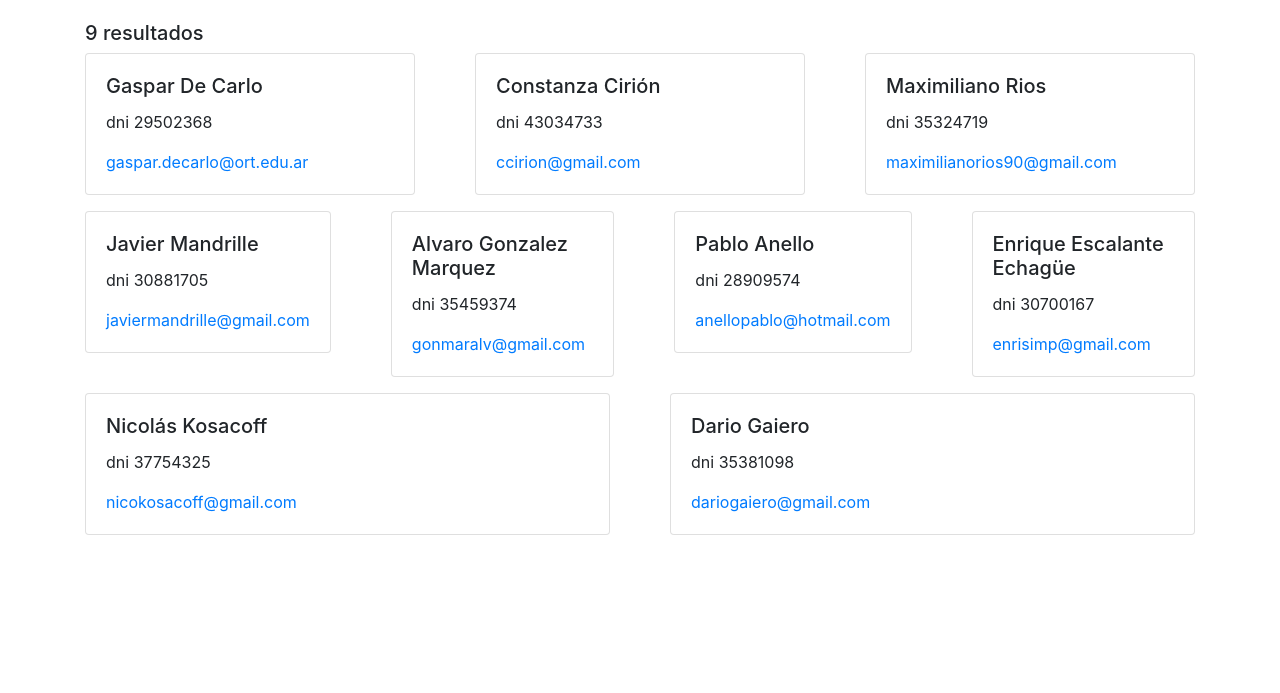
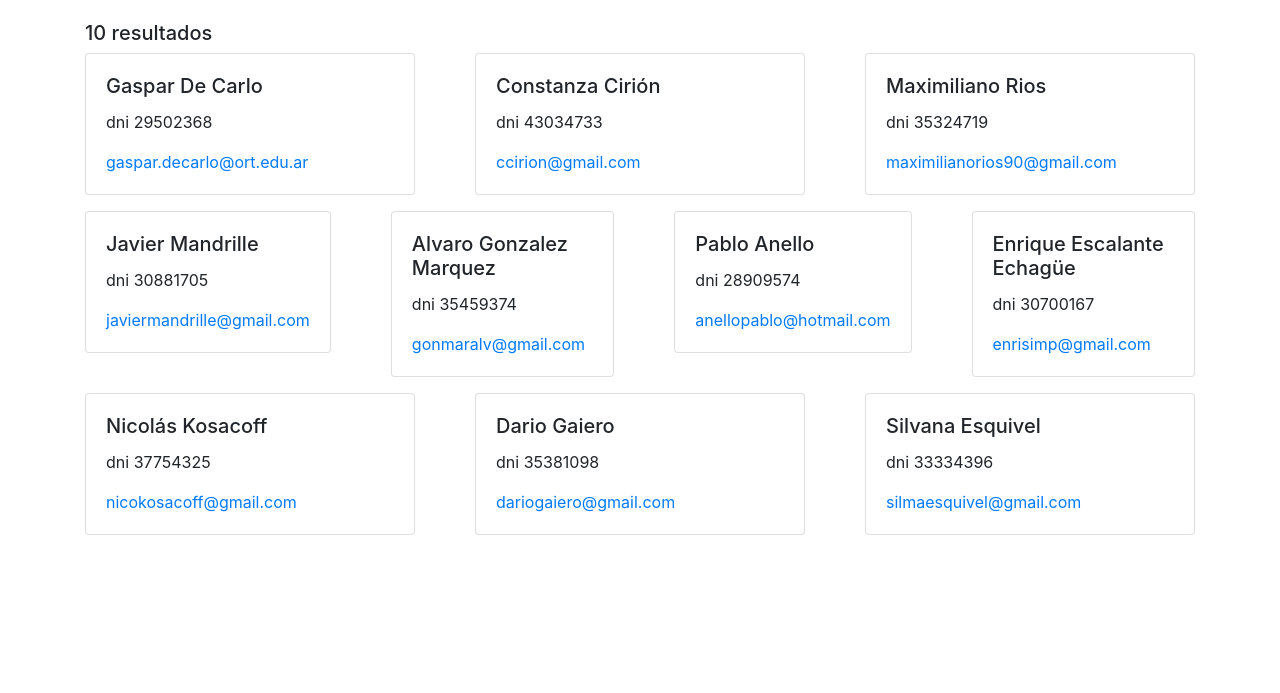
Before and after one commit to 2020-YA-NT2A/yant2-ejercicio-1, a plain HTML site: page index.html in a window 1280 px wide. Shown: the part 107-800 px from the top of the page. Drawn offline with nearby package versions, Linux system fonts and the light colour scheme.

Commit message:
Agregado de Persona Silvana Esquivel

```diff
--- a/index.html
+++ b/index.html
@@ -63,7 +63,8 @@
                     { nombre: 'Pablo', apellido: 'Anello', dni: 28909574, correo: 'anellopablo@hotmail.com' },
                     { nombre: 'Enrique', apellido: 'Escalante Echagüe', dni: 30700167, correo: 'enrisimp@gmail.com' },
                     { nombre: 'Nicolás', apellido: 'Kosacoff', dni: 37754325, correo: 'nicokosacoff@gmail.com' },
-                    { nombre: 'Dario', apellido: 'Gaiero', dni: 35381098, correo: 'dariogaiero@gmail.com' }
+                    { nombre: 'Dario', apellido: 'Gaiero', dni: 35381098, correo: 'dariogaiero@gmail.com' },
+                    { nombre: 'Silvana', apellido: 'Esquivel', dni: 33334396, correo: 'silmaesquivel@gmail.com' }
                 ]
         },
         computed: {
```
